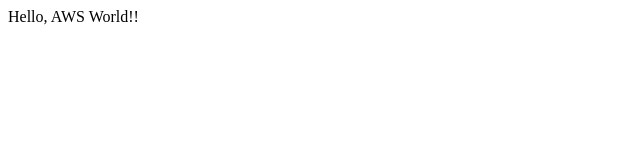
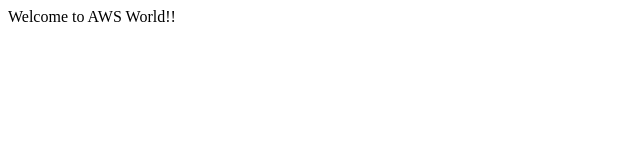
Before and after one commit to na-miyata/kadai-4-repository, a plain HTML site: page src/index.html in a window 1280 px wide. Shown: the full height of the page, 0-640 px from the left. Drawn offline with Linux system fonts and the light colour scheme.

Commit message:
ファイルを更新しました

```diff
--- a/src/index.html
+++ b/src/index.html
@@ -6,6 +6,6 @@
   <title>CI/CDハンズオン</title>
 </head>
 <body>
-  Hello, AWS World!!
+  Welcome to AWS World!!
 </body>
 </html>
```
